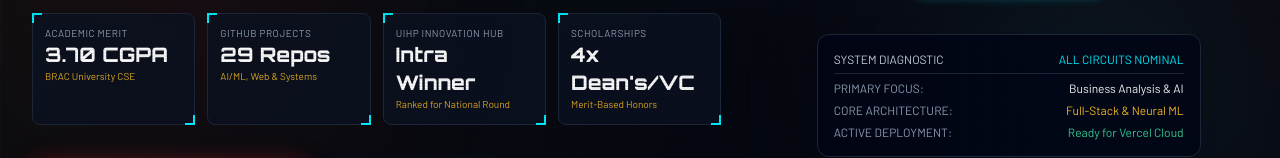
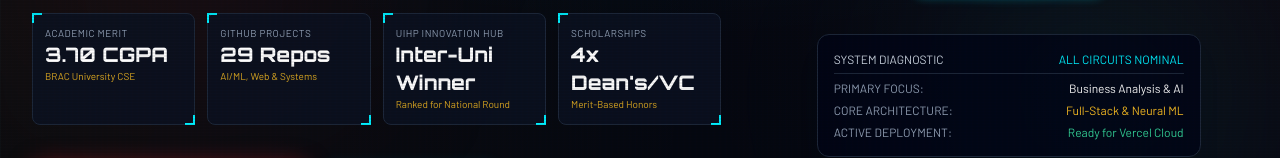
Before and after one commit to sindidarafat/portfolio_sa, a React (Vite) app: page / in a window 1280 px wide. Shown: the part 600-758 px from the top of the page. Built offline with nearby package versions, Linux system fonts and the light colour scheme.

Commit message:
fix: update UIHP Innovation Hub award wording to Inter-University Winner

```diff
--- a/src/components/ContactTerminal.tsx
+++ b/src/components/ContactTerminal.tsx
@@ -55,7 +55,7 @@ export const ContactTerminal: React.FC = () => {
         resp = '29 Public Repositories indexed on github.com/sindidarafat. Status: ACTIVE';
         break;
       case 'awards':
-        resp = 'UIHP National Innovation Hub Intra-Round Winner & National Round Qualifier (World Bank / ICT Div) | 4x Dean’s List | Duke of Edinburgh Bronze';
+        resp = 'UIHP Innovation Hub Inter-University Winner & National Round Qualifier (World Bank / ICT Div) | 4x Dean’s List | Duke of Edinburgh Bronze';
         break;
       case 'cv':
         window.open(portfolioData.personal.cvUrl, '_blank');
--- a/src/data/portfolioData.ts
+++ b/src/data/portfolioData.ts
@@ -41,7 +41,7 @@ export const portfolioData = {
   hudStats: [
     { label: "ACADEMIC MERIT", value: "3.70 CGPA", detail: "BRAC University CSE", color: "arc" },
     { label: "GITHUB PROJECTS", value: "29 Repos", detail: "AI/ML, Web & Systems", color: "gold" },
-    { label: "UIHP INNOVATION HUB", value: "Intra Winner", detail: "Ranked for National Round", color: "crimson" },
+    { label: "UIHP INNOVATION HUB", value: "Inter-Uni Winner", detail: "Ranked for National Round", color: "crimson" },
     { label: "SCHOLARSHIPS", value: "4x Dean's/VC", detail: "Merit-Based Honors", color: "arc" },
   ],
 
@@ -559,11 +559,11 @@ export const portfolioData = {
 
   awards: [
     {
-      title: "UIHP National Innovation Hub Winner (Intra Round)",
+      title: "UIHP Innovation Hub Inter-University Winner",
       organization: "ICT Division, Government of Bangladesh & The World Bank",
       date: "Jul 2025",
-      description: "Won the Intra Round of the UIHP National Innovation Hub program (BRAC IC6) powered by The World Bank & ICT Division, ranking to advance to the National Round with a tech solution for Bangladesh's service market.",
-      type: "Intra Winner • National Qualifier"
+      description: "Won the Inter-University round of the University Innovation Hub Program (UIHP) powered by The World Bank & ICT Division (BRAC IC6), ranking to advance to the National Round with a tech solution for Bangladesh's service market.",
+      type: "Inter-University Winner • National Qualifier"
     },
     {
       title: "Dean's List & Vice Chancellor's List",
```
Also changed, not shown: 1 other file (tests, documents, lock files or other folders).
